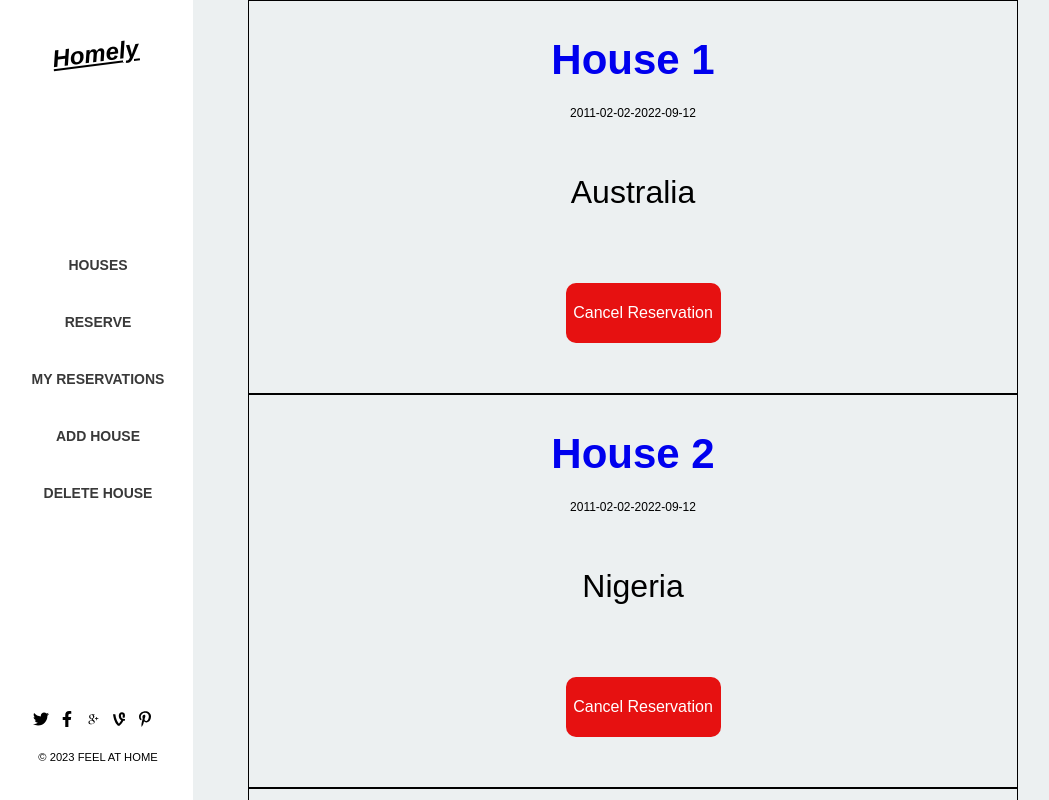
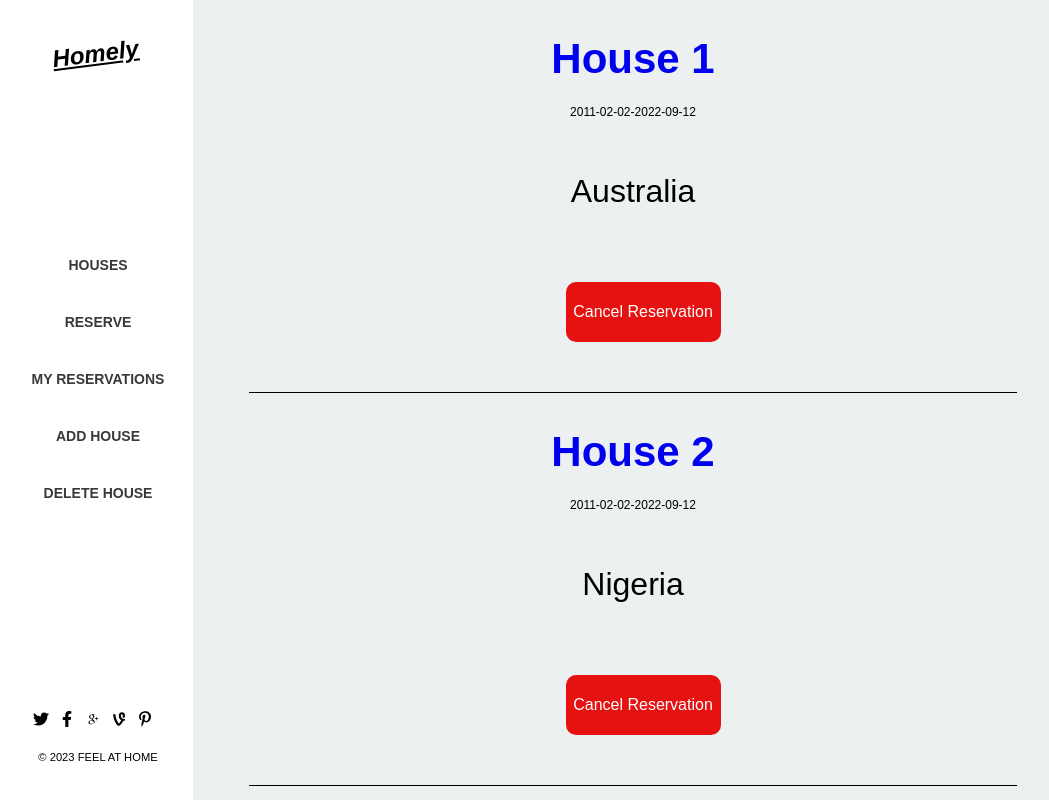
Before and after one commit to Wahaj-Ali/homely-frontend, a React (Create React App) app: page /my_reservations in a window 1280 px wide. Shown: the top 800 px of the page, without its empty margins (7-1056 px from the left). Built offline with nearby package versions, Linux system fonts and the light colour scheme.

Commit message:
Fix linter error

```diff
--- a/src/components/Reservations/Reservations.scss
+++ b/src/components/Reservations/Reservations.scss
@@ -17,8 +17,8 @@
     width: 60%;
     margin: auto;
     list-style-type: none;
-    border: 1px solid;
-    border-bottom-color: 2px solid darkred;
+    border-bottom: 1px solid;
+    border-color: 2px solid darkred;
 
     .name {
       padding-bottom: 0;
@@ -46,7 +46,6 @@
       border-radius: 10px;
       margin-bottom: 50px;
       background-color: #e61111;
-
     }
   }
 }
```
